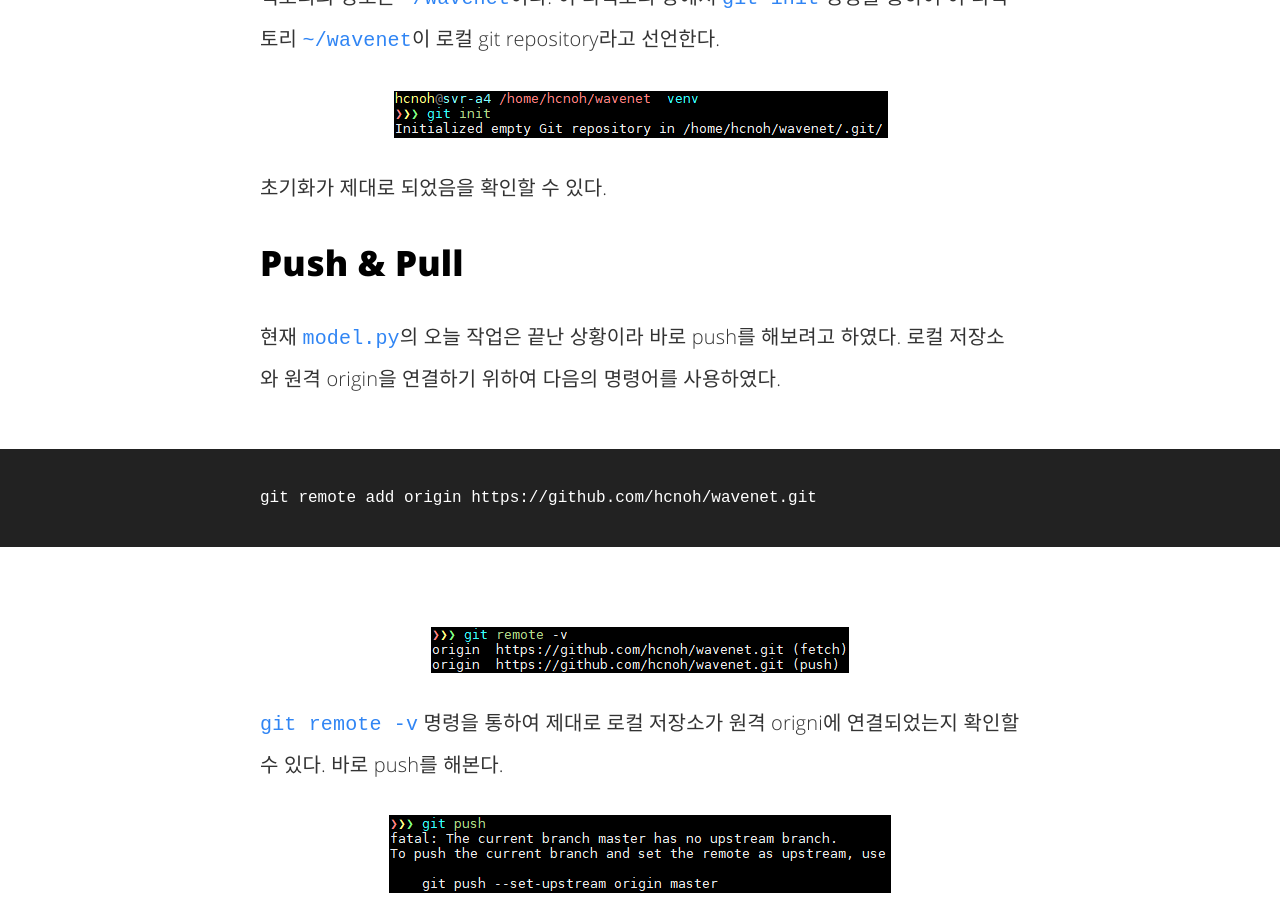
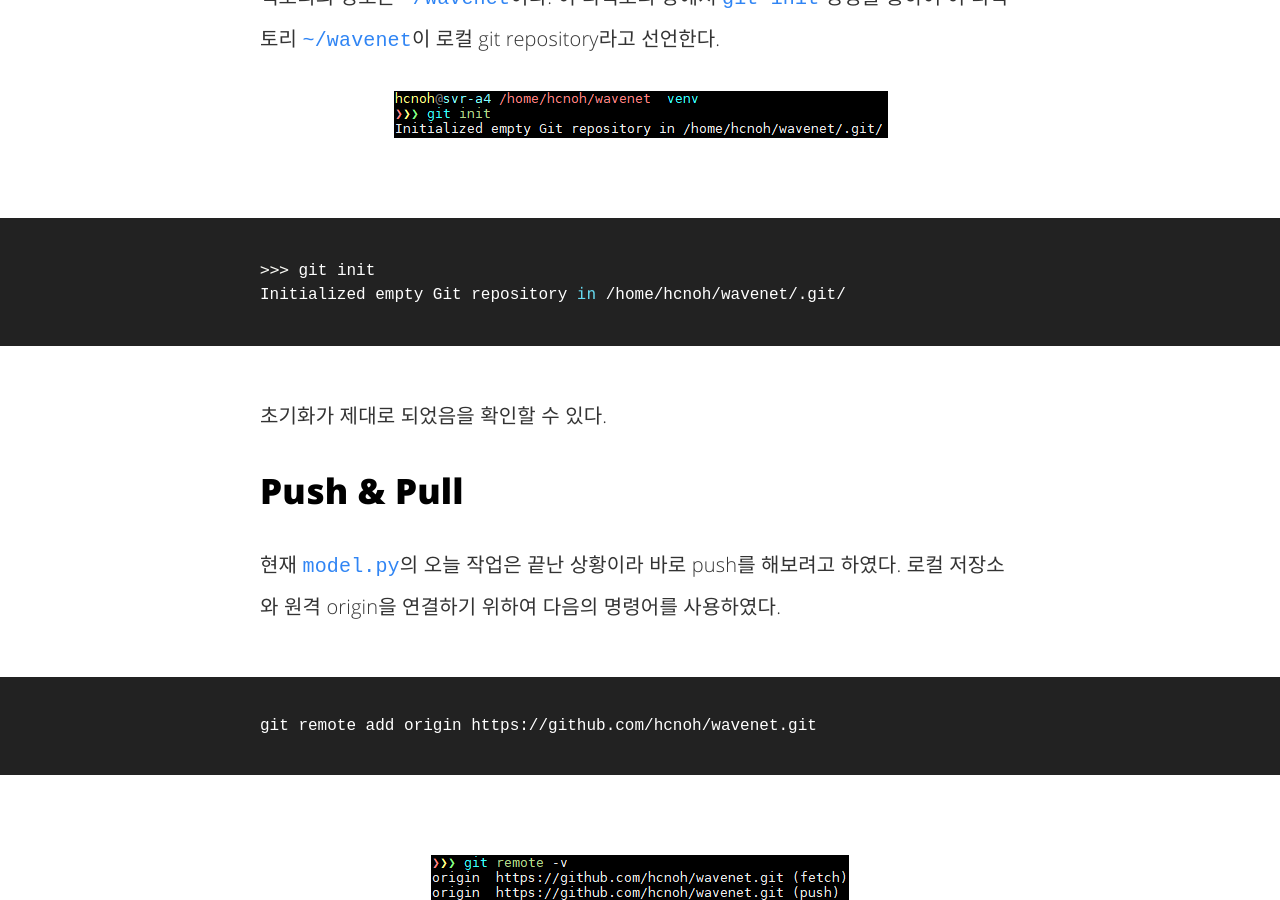
Before and after one commit to hcnoh/blog-prev, a Jekyll site: the page built from _posts/2018-08-18-git-first-time.md, in a window 1280 px wide and 900 px high, scrolled down 1895 px. Built offline with Jekyll 4.4.1, drawn with Linux system fonts in a browser that asks for light colours; comment, search, counter and statistics services are not loaded.

Commit message:
Update 2018-08-18-git-first-time.md

```diff
--- a/_posts/2018-08-18-git-first-time.md
+++ b/_posts/2018-08-18-git-first-time.md
@@ -28,6 +28,10 @@ git config user.name "hcnoh"
 그 다음으로는 먼저 GitHub 상에서 `wavenet`이라는 이름으로 repo를 하나 만들어 준다. 이 이름은 현재 작업중인 프로젝트의 디렉토리 이름과 같다는 점을 확인하자.
 현재 작업중인 디렉토리의 경로는 `~/wavenet`이다. 이 디렉토리 상에서 `git init` 명령을 통하여 이 디렉토리 `~/wavenet`이 로컬 git repository라고 선언한다.
 ![image](/assets/img/2018-08-18-git-first-time/01.png)
+{% highlight bash %}
+>>> git init
+Initialized empty Git repository in /home/hcnoh/wavenet/.git/
+{% endhighlight %}
 초기화가 제대로 되었음을 확인할 수 있다.
 
 ## Push & Pull
```
